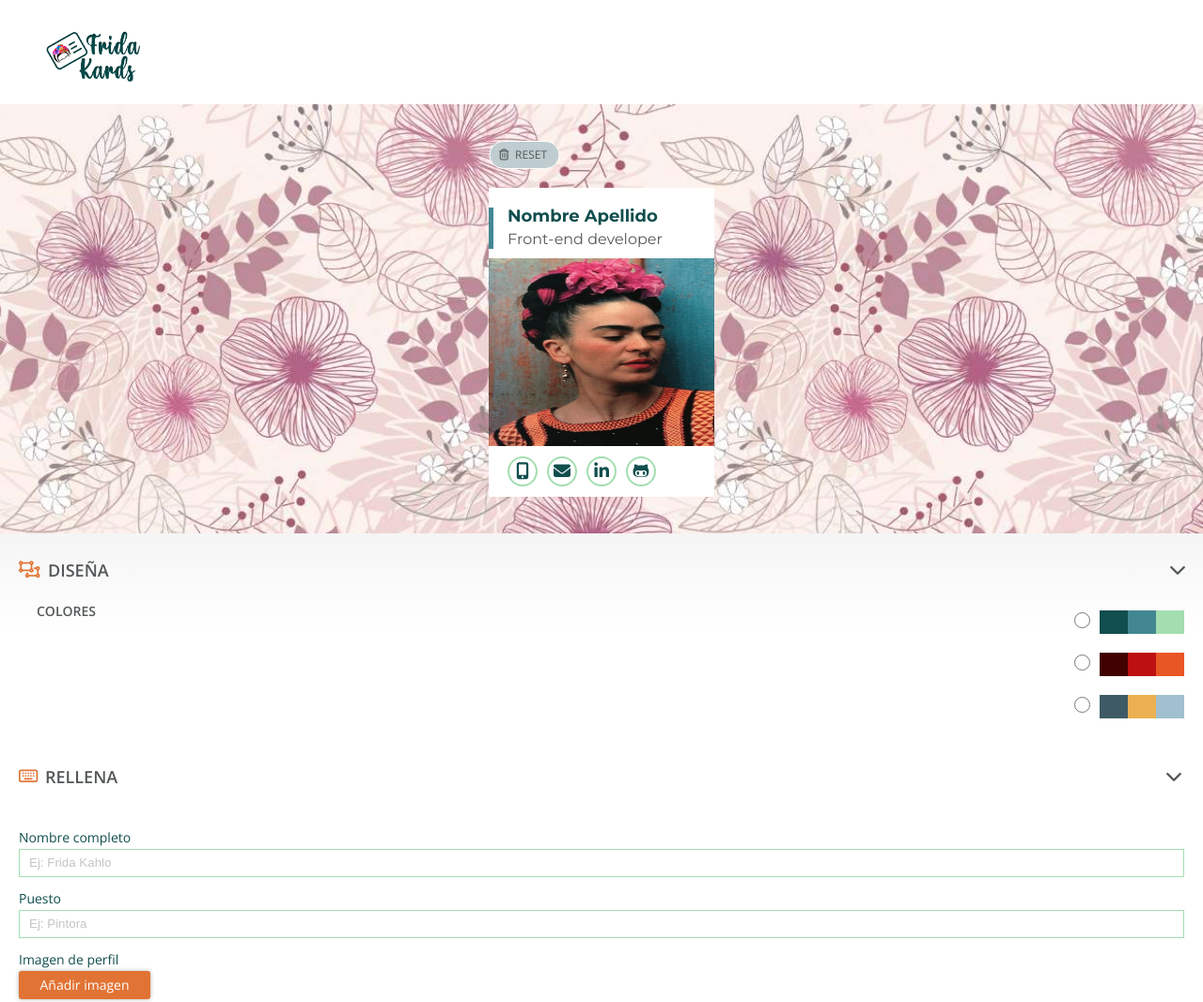
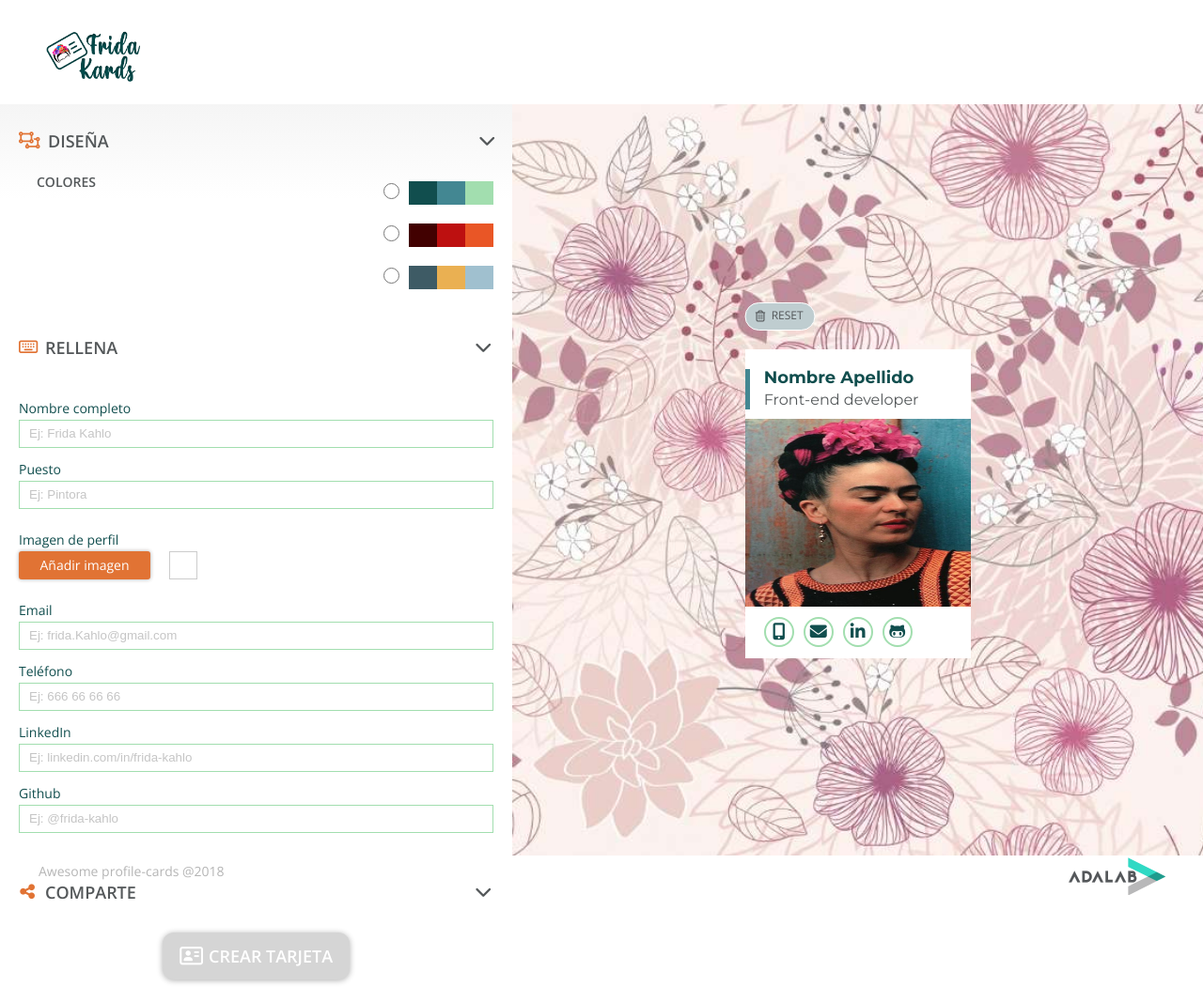
Before and after one commit to maribelgr/project-promo-k-module-2-team-8, a website: page src/html/cards.html in a window 1280 px wide. Shown: the top 1067 px of the page at 94% size. Drawn offline with nearby package versions, Linux system fonts and the light colour scheme; files that its build step writes are made by us from their sources; placeholder pictures from the web are drawn by us; files whose address does not match are found by name.

Commit message:
Add cards grid queries and fix picture square

```diff
--- a/src/html/partials/cards-form.html
+++ b/src/html/partials/cards-form.html
@@ -1,4 +1,4 @@
-<section>
+<section class="cards-form">
   <form class="form-container" action="" method="POST">
     <!-- DISEÑA -->
     <fieldset class="design">
@@ -84,6 +84,7 @@
             required
           />
         </div>
+        <div class="fill-container-image">
           <div class="fill__action form">
             <label for="img">Imagen de perfil</label>
             <button class="action__upload-btn js__profile-trigger" type="button">
@@ -104,6 +105,7 @@
               "
             ></div>
             <div class="profile__preview js__profile-preview"></div>
+          </div>
         </div>
         <div class="fill_email form">
           <label for="email">Email</label>
--- a/src/html/partials/cards-main.html
+++ b/src/html/partials/cards-main.html
@@ -1,4 +1,4 @@
-<main>
+<main class="cards-main">
   <include src="./cards-photo.html">
   </include>
   <include src="./cards-form.html"></include>
--- a/src/scss/layout/_cards-form.scss
+++ b/src/scss/layout/_cards-form.scss
@@ -1,3 +1,11 @@
+.cards-form {
+  @media all and (min-width: 768px) {
+    grid-column: 1 / 2;
+    grid-row: 1 / 1;
+    height: 80vh;
+  }
+}
+
 .form-container {
   background-image: linear-gradient(
     to bottom,
@@ -70,9 +78,15 @@
   }
 
   // INPUT IMAGE
+  .fill-container-image {
+    display: flex;
+    flex-direction: row;
+  }
+
   &__action {
     text-align: center;
     margin: 30px;
+
   }
   .action__upload-btn {
     background: $colorBrand01;
@@ -95,6 +109,7 @@
     margin: 0 auto;
     display: flex;
     justify-content: center;
+    transform: translateY(5px);
   }
   .profile__image,
   .profile__preview {
@@ -109,9 +124,9 @@
   // }
 
   .profile__preview {
-    width: 50px;
-    height: 50px;
-    margin-left: 15px;
+    width: 30px;
+    height: 30px;
+    margin-left: 20px;
   }
   &__linkedin {
   }
--- a/src/scss/layout/_cards-main.scss
+++ b/src/scss/layout/_cards-main.scss
@@ -0,0 +1,8 @@
+.cards-main {
+  @media all and (min-width: 768px) {
+    display: grid;
+    grid-template-columns: 1fr 57.4%;
+    grid-template-rows: 1fr;
+  }
+
+}
--- a/src/scss/layout/_cards-photo.scss
+++ b/src/scss/layout/_cards-photo.scss
@@ -37,6 +37,11 @@
   flex-direction: column;
   justify-content: center;
   align-items: center;
+
+  @media all and (min-width: 768px) {
+    grid-column: 2 / 3;
+    height: 100vh;
+  }
 }
 
 .card {
```
Lines whose indentation alone changed are shown as unchanged.
